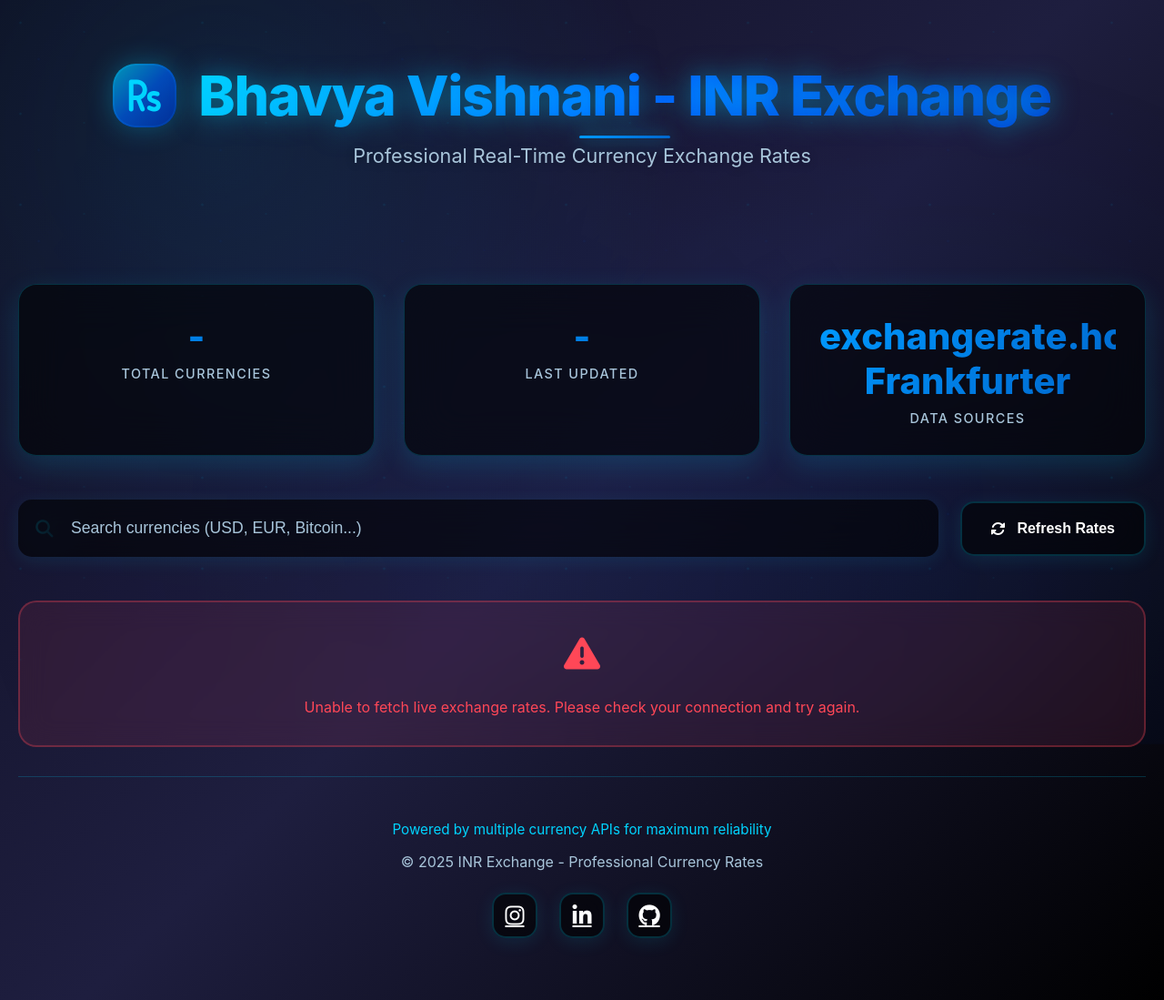
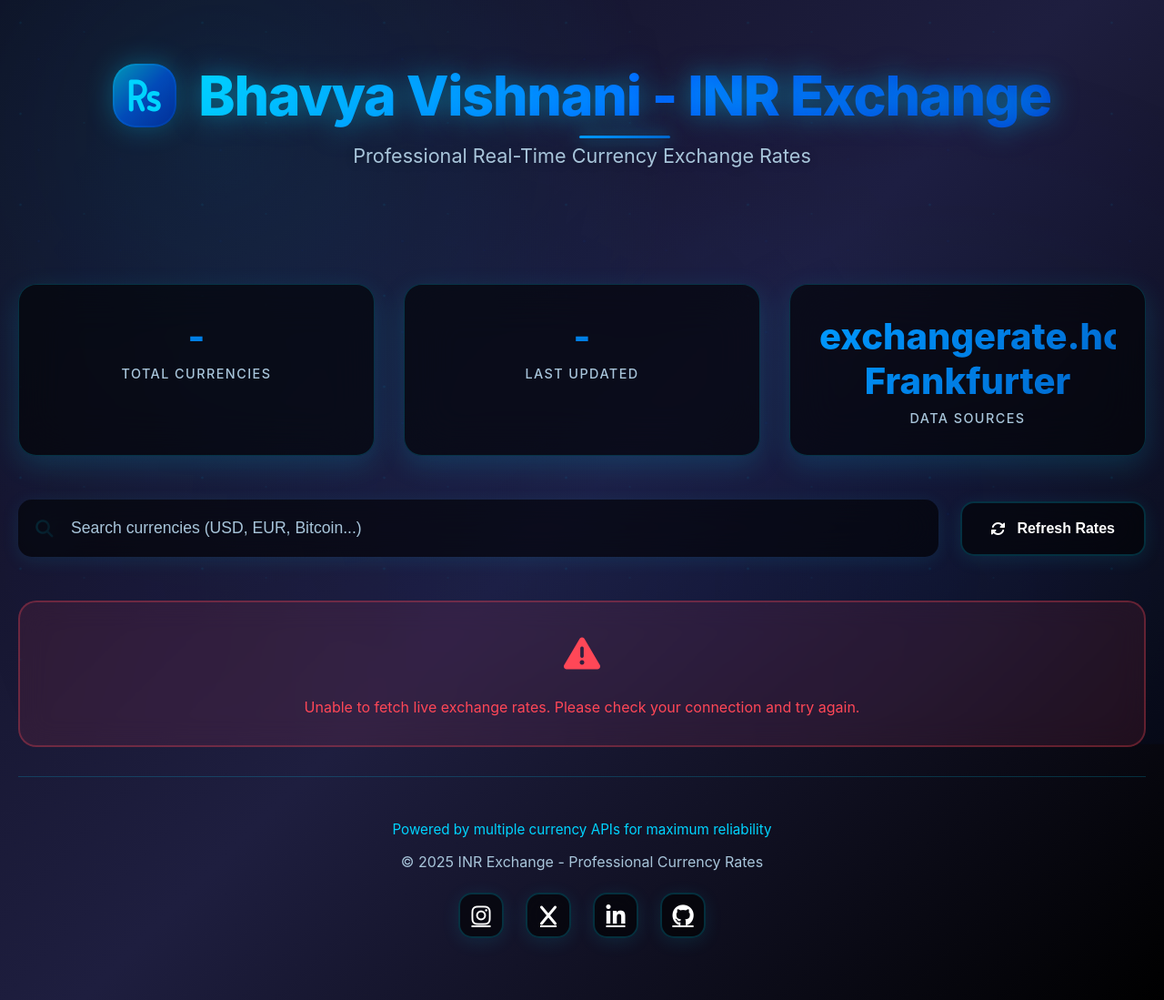
Before and after one commit to bhavyavishnani/indian-rupee, a plain HTML site: page index.html in a window 1280 px wide. Shown: the whole page at 91% size. Drawn offline with Linux system fonts and the light colour scheme; no server answers.

Commit message:
twitter added

```diff
--- a/index.html
+++ b/index.html
@@ -750,6 +750,9 @@
                 <a href="https://www.instagram.com/randomly.bhavya/" target="_blank" class="social-btn" title="Instagram">
                     <i class="fab fa-instagram"></i>
                 </a>
+                <a href="https://x.com/BhavyaVishnani" target="_blank" class="social-btn" title="X">
+                    <i class="fab fa-x"></i>
+                </a>
                 <a href="https://www.linkedin.com/in/bhavya-vishnani-1526461bb/" target="_blank" class="social-btn" title="LinkedIn">
                     <i class="fab fa-linkedin-in"></i>
                 </a>
```
